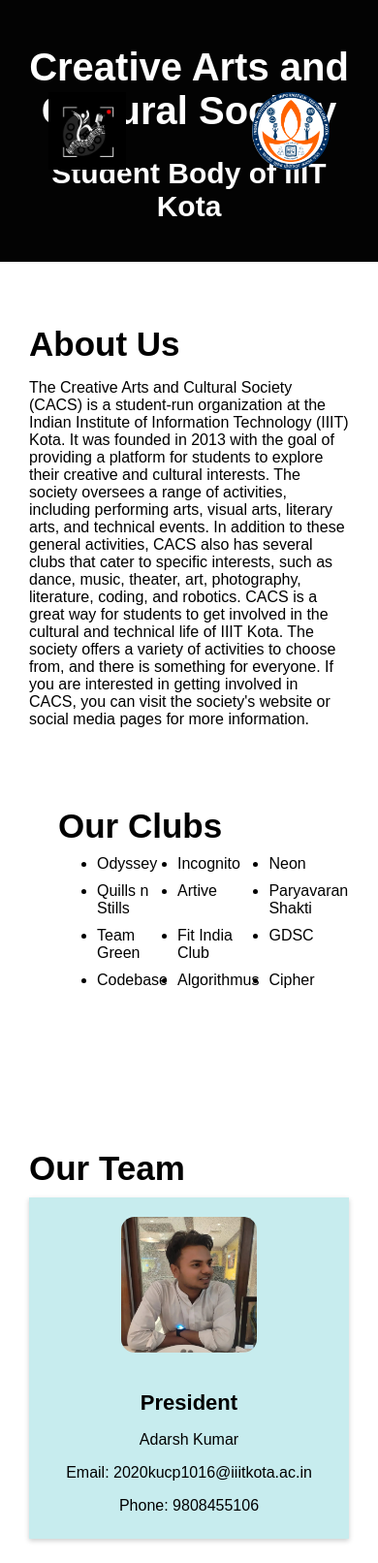
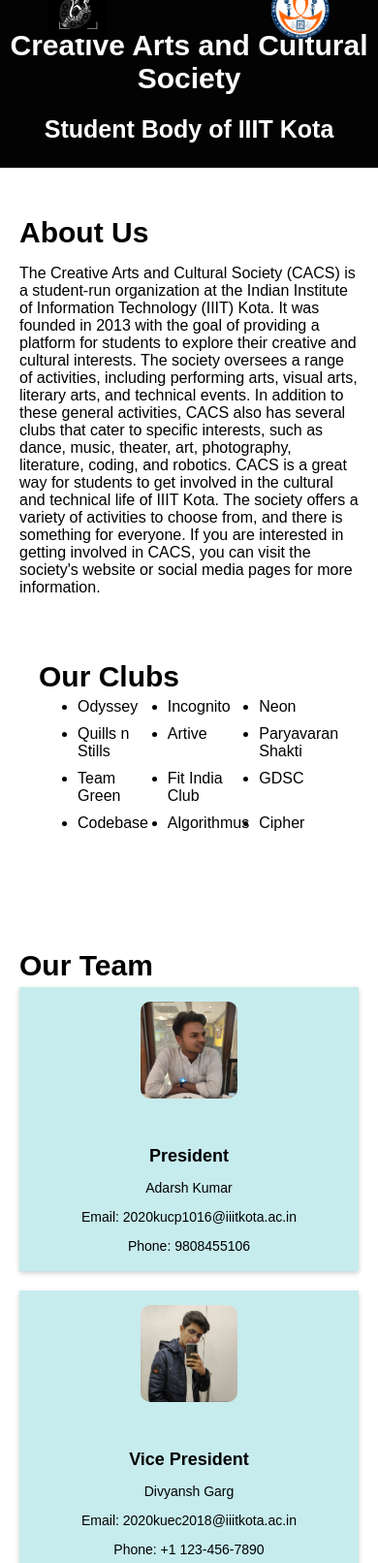
Before and after one commit to Adarshmi45/cacs, a plain HTML site: page index.html in a window 390 px wide. Shown: the top 1612 px of the page at 97% size. Drawn offline with Linux system fonts and the light colour scheme.

Commit message:
responsive

```diff
--- a/style.css
+++ b/style.css
@@ -216,3 +216,60 @@
     color: #ffffff;
     position: relative;
   }
+
+  /* Responsive Styles */
+@media (max-width: 768px) {
+  header {
+    padding: 10px;
+  }
+
+  .logo-left,
+  .logo-right {
+    height: 60px;
+    top: 10px;
+  }
+
+  h1 {
+    font-size: 30px;
+    margin-bottom: 5px;
+  }
+
+  h2 {
+    font-size: 25px;
+    margin-bottom: 15px;
+  }
+
+  section {
+    padding: 20px;
+    margin-bottom: 15px;
+  }
+
+  h3 {
+    font-size: 30px;
+    margin-bottom: 5px;
+  }
+
+  /* Team Member Styles */
+  .member {
+    padding: 15px;
+    padding-bottom: 15px;
+    margin-bottom: 20px;
+  }
+
+  .member img {
+    width: 100px;
+    height: 100px;
+    margin-bottom: 15px;
+  }
+
+  /* Team Member Text Styles */
+  .member h4 {
+    font-size: 18px;
+    margin-bottom: 5px;
+  }
+
+  .member p {
+    font-size: 14px;
+    margin-bottom: 3px;
+  }
+}
```
